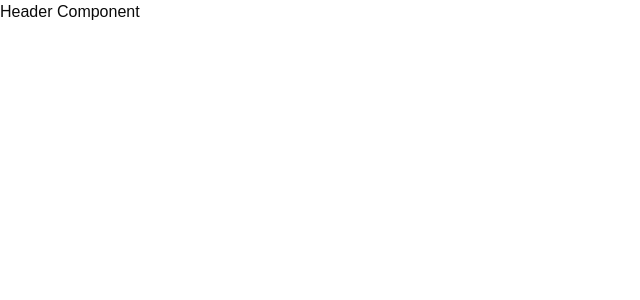
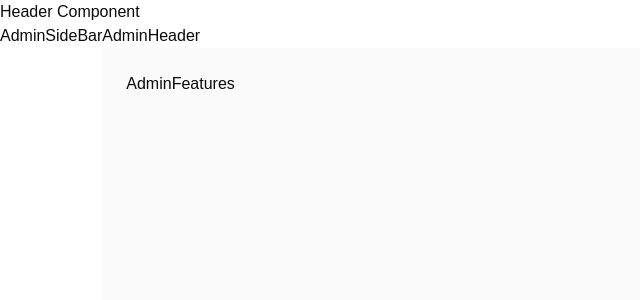
Before and after one commit to Hrita-Dutta/ecommerce, a React (Vite) app in the folder client/: page /admin/features in a window 1280 px wide. Before the commit this address had no page. Shown: the top 300 px of the page, without its empty margins (0-640 px from the left). Built offline with nearby package versions, Linux system fonts and the light colour scheme.

Commit message:
feat: add basic admin pages, layout, and routes

```diff
--- a/client/src/App.jsx
+++ b/client/src/App.jsx
@@ -2,6 +2,13 @@ import { Route, Routes } from "react-router";
 import AuthLayout from "./components/auth/Layout";
 import Login from "./pages/auth/Login";
 import Register from "./pages/auth/Register";
+import AdminLayout from "./components/admin/Layout";
+import {
+  AdminFeatures,
+  AdminOrders,
+  AdminProducts,
+  Dashboard,
+} from "./pages/admin";
 
 function App() {
   return (
@@ -12,6 +19,12 @@ function App() {
           <Route path="login" element={<Login />} />
           <Route path="register" element={<Register />} />
         </Route>
+        <Route path="admin" element={<AdminLayout />}>
+          <Route path="dashboard" element={<Dashboard />} />
+          <Route path="features" element={<AdminFeatures />} />
+          <Route path="orders" element={<AdminOrders />} />
+          <Route path="products" element={<AdminProducts />} />
+        </Route>
       </Routes>
     </div>
   );
--- /dev/null
+++ b/client/src/components/admin/Header.jsx
@@ -0,0 +1,7 @@
+import React from "react";
+
+const AdminHeader = () => {
+  return <div>AdminHeader</div>;
+};
+
+export default AdminHeader;
--- /dev/null
+++ b/client/src/components/admin/Layout.jsx
@@ -0,0 +1,22 @@
+import React from "react";
+import { Outlet } from "react-router";
+import { AdminHeader, AdminSidebar } from "./";
+
+const AdminLayout = () => {
+  return (
+    <div className="flex min-h-screen w-full">
+      {/* admin sidebar */}
+      <AdminSidebar />
+      <div className="flex flex-1 flex-col">
+        {/* admin header */}
+        <AdminHeader />
+        {/* admin page contents */}
+        <main className="flex-1 flex bg-muted/40 p-4 md:p-6">
+          <Outlet />
+        </main>
+      </div>
+    </div>
+  );
+};
+
+export default AdminLayout;
--- /dev/null
+++ b/client/src/components/admin/Sidebar.jsx
@@ -0,0 +1,7 @@
+import React from "react";
+
+const AdminSidebar = () => {
+  return <div>AdminSideBar</div>;
+};
+
+export default AdminSidebar;
--- /dev/null
+++ b/client/src/components/admin/index.js
@@ -0,0 +1,2 @@
+export { default as AdminHeader } from "./Header";
+export { default as AdminSidebar } from "./Sidebar";
--- /dev/null
+++ b/client/src/pages/admin/Dashboard.jsx
@@ -0,0 +1,9 @@
+import React from 'react'
+
+const AdminDashboard = () => {
+  return (
+    <div>AdminDashboard</div>
+  )
+}
+
+export default AdminDashboard
--- /dev/null
+++ b/client/src/pages/admin/Features.jsx
@@ -0,0 +1,9 @@
+import React from 'react'
+
+const AdminFeatures = () => {
+  return (
+    <div>AdminFeatures</div>
+  )
+}
+
+export default AdminFeatures
--- /dev/null
+++ b/client/src/pages/admin/Orders.jsx
@@ -0,0 +1,9 @@
+import React from 'react'
+
+const AdminOrders = () => {
+  return (
+    <div>AdminOrders</div>
+  )
+}
+
+export default AdminOrders
--- /dev/null
+++ b/client/src/pages/admin/Products.jsx
@@ -0,0 +1,9 @@
+import React from 'react'
+
+const AdminProducts = () => {
+  return (
+    <div>AdminProducts</div>
+  )
+}
+
+export default AdminProducts
--- /dev/null
+++ b/client/src/pages/admin/index.js
@@ -0,0 +1,4 @@
+export { default as Dashboard } from "./Dashboard";
+export { default as AdminFeatures } from "./Features";
+export { default as AdminOrders } from "./Orders";
+export { default as AdminProducts } from "./Products";
```
